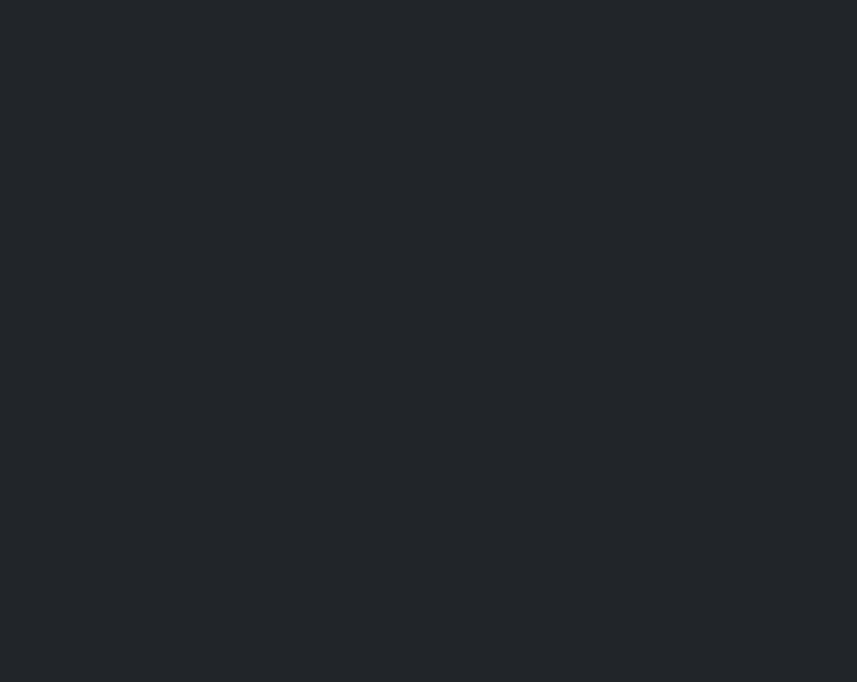
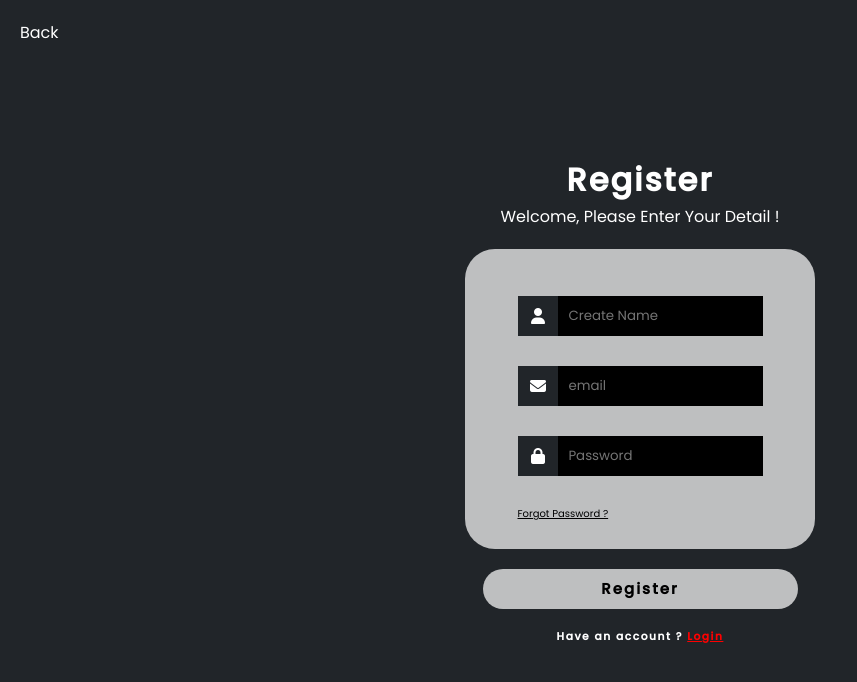
Before and after one commit to FikarNugrah/form-loginv2, a React (Vite) app: page /form-loginv2/register in a window 1280 px wide. Before the commit this address had no page. Shown: the top 682 px of the page, without its empty margins (0-857 px from the left). Built offline with nearby package versions, Linux system fonts and the light colour scheme; a web font is replaced by a local one.

Commit message:
add: help jsx

```diff
--- a/src/App.css
+++ b/src/App.css
@@ -1,8 +1,7 @@
 @import url("https://fonts.googleapis.com/css2?family=Abel&family=Bruno+Ace+SC&family=Flow+Rounded&family=Gruppo&family=Lexend+Peta:wght@100;200;300;400;500;600&family=Montserrat:ital,wght@0,100;0,200;0,300;0,400;0,500;0,600;1,200;1,300;1,400;1,500&family=Open+Sans:ital,wght@0,300;0,400;0,500;1,300;1,400&family=Poppins:wght@100;200;300;400;500&family=Quicksand:wght@300;400;500;600&family=Rajdhani:wght@300;400;500;600&family=Splash&family=Ysabeau+SC:wght@100;200;300;400;500;600;700&display=swap");
 
 *,
-html,
-body {
+html {
   margin: 0;
   padding: 0;
   box-sizing: border-box;
@@ -56,13 +55,11 @@ h3 {
 }
 
 .form {
-  /* width: 400px;
-  height: 450px;
-  background-color: red; */
+  width: auto;
+  /* border: 2px solid blue; */
   display: flex;
   flex-direction: column;
   gap: 20px;
-  padding: 10px 20px;
 }
 
 .head {
@@ -189,3 +186,13 @@ h6 a {
   background-color: rgba(255, 255, 255, 0.705);
   border-radius: 30px;
 }
+
+/* RESPONSIVE */
+@media (max-width: 400px) {
+  .enter-login {
+    width: 330px;
+  }
+  .enter-register {
+    width: 330px;
+  }
+}
--- a/src/App.jsx
+++ b/src/App.jsx
@@ -3,6 +3,7 @@ import "./App.css";
 import Home from "./Components/Home";
 import FormLogin from "./Components/FormLogin";
 import FormRegister from "./Components/FormRegister";
+import Help from "./Components/Help";
 
 function App() {
   return (
@@ -10,8 +11,9 @@ function App() {
       <Router>
         <Routes>
           <Route path="/form-loginv2/" element={<Home />} />
-          <Route path="/login" element={<FormLogin />} />
-          <Route path="/register" element={<FormRegister />} />
+          <Route path="/form-loginv2/login" element={<FormLogin />} />
+          <Route path="/form-loginv2/register" element={<FormRegister />} />
+          <Route path="/form-loginv2/help" element={<Help />} />
         </Routes>
       </Router>
     </>
--- a/src/Components/FormLogin.jsx
+++ b/src/Components/FormLogin.jsx
@@ -35,14 +35,15 @@ export default function FormLogin() {
               <input type="checkbox" id="remember" />
               <p>Remember Me</p>
             </label>
-            <a href="#">Forgot Password ?</a>
+            <Link to="/form-loginv2/help">Forgot Password ?</Link>
           </div>
         </div>
         <button className="btn" type="submit">
           Login
         </button>
         <h6>
-          Don't have an account ? <Link to="/register">Register</Link>
+          Don't have an account ?
+          <Link to="/form-loginv2/register">Register</Link>
         </h6>
       </form>
     </div>
--- a/src/Components/FormRegister.jsx
+++ b/src/Components/FormRegister.jsx
@@ -38,14 +38,14 @@ export default function FormRegister() {
             <input type="password" placeholder="Password" id="password" />
           </label>
           <div className="help">
-            <a href="#">Forgot Password ?</a>
+            <Link to="/form-loginv2/help">Forgot Password ?</Link>
           </div>
         </div>
         <button className="btn" type="submit">
           Register
         </button>
         <h6>
-          Have an account ? <Link to="/login">Login</Link>
+          Have an account ? <Link to="/form-loginv2/login">Login</Link>
         </h6>
       </form>
     </div>
--- /dev/null
+++ b/src/Components/Help.jsx
@@ -0,0 +1,12 @@
+import { Link } from "react-router-dom";
+
+export default function Help() {
+  return (
+    <>
+      <Link className="back-tohome" to="/form-loginv2/">
+        Back
+      </Link>
+      <h1>MAAF, HALAMAN INI BELUM SIAP</h1>
+    </>
+  );
+}
--- a/src/Components/Home.jsx
+++ b/src/Components/Home.jsx
@@ -6,7 +6,7 @@ export default function Home() {
     <div className="home">
       <h3>HALLO..</h3>
       <h2>Welcome to my Site</h2>
-      <button onClick={() => navigate("/login")} className="start">
+      <button onClick={() => navigate("/form-loginv2/login")} className="start">
         Get Started
       </button>
     </div>
```
